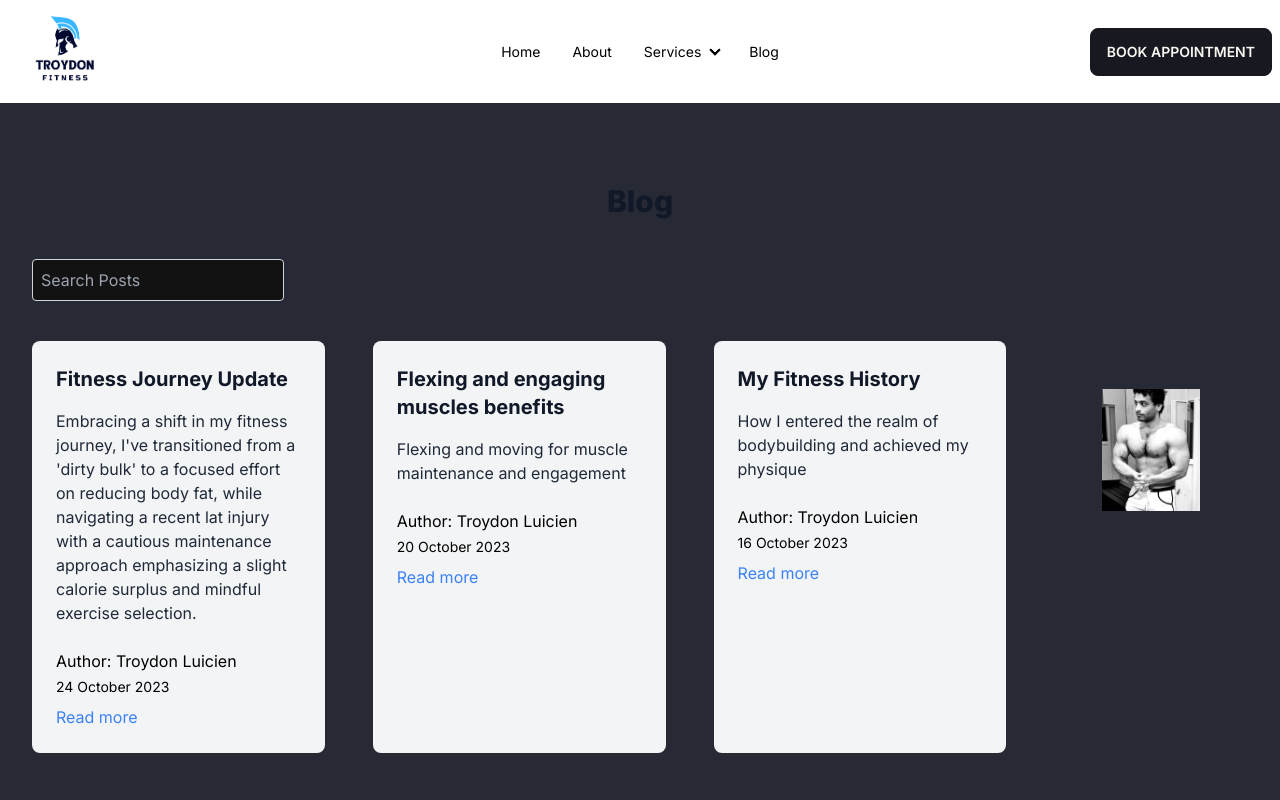
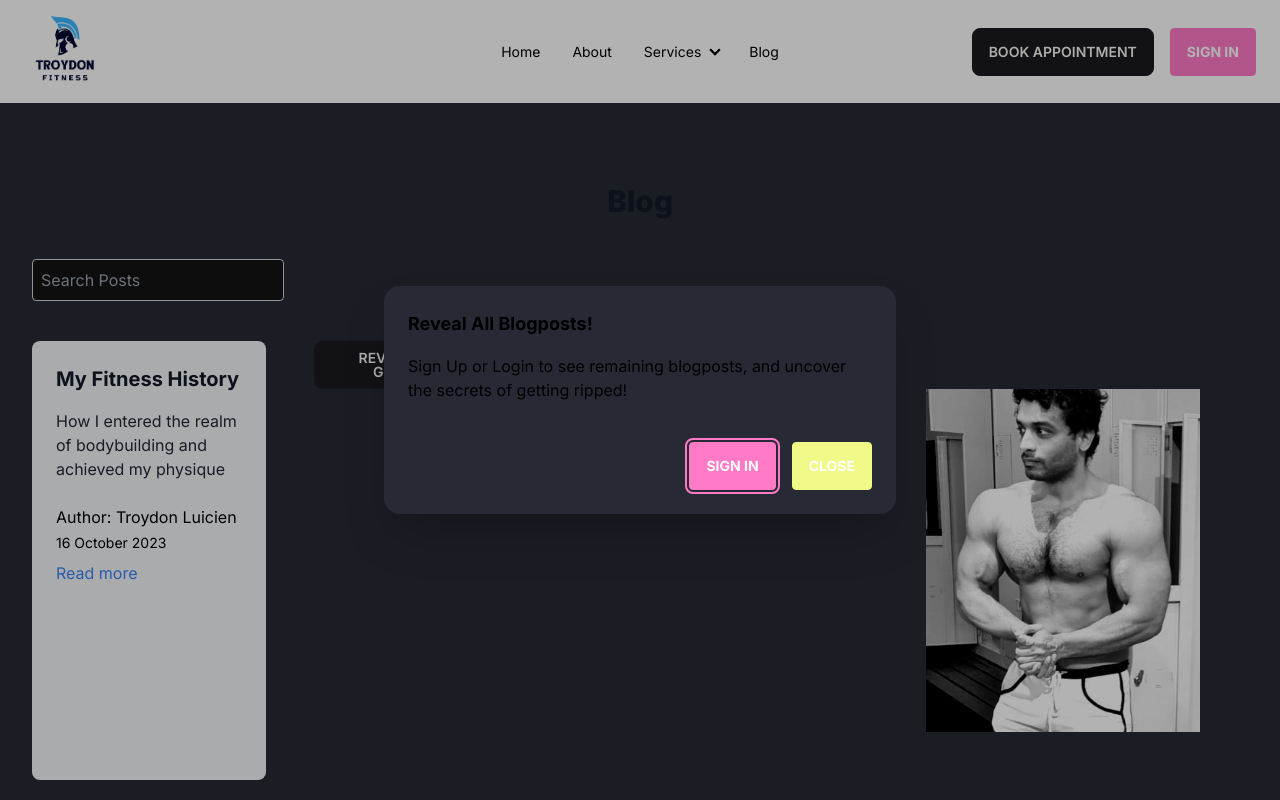
Before and after one commit to TroydonAnabolic/troydon-fitness-next, a Next.js app: page /blog in a window 1280 px wide. Shown: the top 800 px of the page. Built offline with nearby package versions, Linux system fonts and the light colour scheme; no server answers.

Commit message:
Implement basic sign up with github

```diff
--- a/app/NavBar.tsx
+++ b/app/NavBar.tsx
@@ -1,6 +1,39 @@
+"use client";
+
 import Link from "next/link";
 import Image from "next/image";
 import React from "react";
+import { signIn, signOut, useSession } from "next-auth/react";
+import { usePathname } from "next/navigation";
+
+function AuthButton() {
+  const { data: session } = useSession();
+
+  if (session) {
+    return (
+      <div className="flex items-center space-x-2">
+        <span className="pl-2">{session?.user?.name}</span>
+        <button
+          className="btn btn-primary text-white font-bold py-2 px-4 rounded"
+          onClick={() => signOut()}
+        >
+          Sign out
+        </button>
+      </div>
+    );
+  }
+
+  return (
+    <div className="flex items-center space-x-2 pr-4 pl-4">
+      <button
+        className="btn btn-primary text-white font-bold py-2 px-4 rounded"
+        onClick={() => signIn()}
+      >
+        Sign in
+      </button>
+    </div>
+  );
+}
 
 // Nav bar sample from daisy UI Tailwind
 const NavBar = () => {
@@ -105,6 +138,7 @@ const NavBar = () => {
         <Link href="/appointments" className="btn">
           Book Appointment
         </Link>
+        <AuthButton />
       </div>
     </div>
   );
--- /dev/null
+++ b/app/api/auth/[...nextauth]/route.ts
@@ -0,0 +1,15 @@
+import NextAuth from "next-auth";
+import GitHubProvider from "next-auth/providers/github";
+
+export const authOptions = {
+  providers: [
+    GitHubProvider({
+      clientId: process.env.GITHUB_ID ?? "",
+      clientSecret: process.env.GITHUB_SECRET ?? "",
+    }),
+  ],
+};
+
+export const handler = NextAuth(authOptions);
+
+export { handler as GET, handler as POST };
--- /dev/null
+++ b/app/components/Auth/SessionProvider.tsx
@@ -0,0 +1,3 @@
+"use client";
+import { SessionProvider } from "next-auth/react";
+export default SessionProvider;
--- a/app/components/ListItem.tsx
+++ b/app/components/ListItem.tsx
@@ -1,14 +1,36 @@
 import React from "react";
 import Link from "next/link";
 import getFormattedDate from "@/lib/getFormattedDate";
+import { Session } from "next-auth";
 
 type Props = {
   post: BlogPost;
+  session: Session | null;
 };
 
-export default function ListItem({ post }: Props) {
+export default function ListItem({ post, session }: Props) {
   const { id, title, date, author, description } = post;
   const formattedDate = getFormattedDate(date);
+
+  // If the user is logged in and is a paid customer for blogs, then render all posts
+  if (session) {
+    return (
+      <div className="bg-gray-100 dark:bg-gray-700 p-6 rounded-lg">
+        <h3 className="text-xl font-bold mb-4 text-gray-900 dark:text-white">
+          {title}
+        </h3>
+        <p className="text-gray-800 dark:text-gray-300 mb-6">{description}</p>
+        <p>Author: {author}</p>
+        <p className="text-sm mt-1 mb-2">{formattedDate}</p>
+        <Link
+          className="text-blue-500 hover:underline dark:text-blue-300"
+          href={`/posts/${id}`}
+        >
+          Read more
+        </Link>
+      </div>
+    );
+  } else if (title == "My Fitness History") {
     return (
       <div className="bg-gray-100 dark:bg-gray-700 p-6 rounded-lg">
         <h3 className="text-xl font-bold mb-4 text-gray-900 dark:text-white">
@@ -26,3 +48,4 @@ export default function ListItem({ post }: Props) {
       </div>
     );
   }
+}
--- /dev/null
+++ b/app/components/Modals/SignupModal.tsx
@@ -0,0 +1,55 @@
+import { signIn } from "next-auth/react";
+import React from "react";
+
+type Props = {
+  closeModal: () => void;
+  modalRef: React.RefObject<HTMLDialogElement>;
+};
+
+const SignupModal = ({ closeModal, modalRef }: Props) => {
+  const closeModalHandler = () => {
+    if (modalRef.current) {
+      modalRef.current.close();
+    }
+  };
+
+  return (
+    <div>
+      <button className="btn" onClick={closeModal}>
+        Reveal Secrets to getting ripped
+      </button>
+      <dialog
+        id="my_modal_5"
+        className="modal modal-bottom sm:modal-middle"
+        ref={modalRef}
+      >
+        <div className="modal-box">
+          <h3 className="font-bold text-lg">Reveal All Blogposts!</h3>
+          <p className="py-4">
+            Sign Up or Login to see remaining blogposts, and uncover the secrets
+            of getting ripped!
+          </p>
+          <div className="modal-action">
+            <form method="dialog">
+              {/* if there is a button in form, it will close the modal */}
+              <button
+                className="btn btn-primary text-white font-bold py-2 px-4 rounded mr-2"
+                onClick={() => signIn()}
+              >
+                Sign in
+              </button>
+              <button
+                className="btn btn-warning text-white font-bold py-2 px-4 rounded ml-2"
+                onClick={closeModalHandler}
+              >
+                Close
+              </button>
+            </form>
+          </div>
+        </div>
+      </dialog>
+    </div>
+  );
+};
+
+export default SignupModal;
--- a/app/components/Posts.tsx
+++ b/app/components/Posts.tsx
@@ -1,7 +1,9 @@
 "use client";
-import React, { useState } from "react";
+import React, { useEffect, useRef, useState } from "react";
 import ListItem from "./ListItem";
 import Image from "next/image";
+import SignupModal from "./Modals/SignupModal";
+import { useSession } from "next-auth/react";
 
 interface PostsProps {
   posts: BlogPost[]; // Define the prop for posts
@@ -9,10 +11,27 @@ interface PostsProps {
 
 const Posts: React.FC<PostsProps> = ({ posts }) => {
   const [searchTerm, setSearchTerm] = useState("");
+  const { data: session } = useSession();
 
   const filteredPosts = posts.filter((post) =>
     post.title?.toLowerCase().includes(searchTerm.toLowerCase())
   );
+
+  const modalRef = useRef<HTMLDialogElement | null>(null);
+
+  const openModal = () => {
+    if (modalRef.current) {
+      modalRef.current.showModal();
+    }
+  };
+
+  useEffect(() => {
+    if (!session) {
+      if (modalRef.current) {
+        modalRef.current.showModal();
+      }
+    }
+  }, [session]);
 
   return (
     <div>
@@ -26,18 +45,20 @@ const Posts: React.FC<PostsProps> = ({ posts }) => {
         />
       </div>
       <div className="flex flex-col md:flex-row gap-12">
-        <div className="max-h-[500px] overflow-y-auto grid grid-cols-1 md:grid-cols-2 lg:grid-cols-3 gap-12 no-scrollbar">
+        <div className="max-h-[500px] overflow-y-auto grid grid-cols-1 md:grid-cols-2 lg:grid-cols-3 gap-12 no-scrollbar relative">
           {filteredPosts.map((post) => (
-            <ListItem key={post.id} post={post} />
+            <ListItem key={post.id} post={post} session={session} />
           ))}
+          <SignupModal closeModal={openModal} modalRef={modalRef} />
         </div>
 
-        <div className="md:w-1/2 m-12">
+        <div className="md:w-1/2 m-12 relative">
           <Image
             src="/gym-black-and-white.jpg"
             alt="Gym Image"
-            width={600}
-            height={350}
+            width={800}
+            height={500}
+            className="w-full h-full object-cover"
           />
         </div>
       </div>
--- a/app/layout.tsx
+++ b/app/layout.tsx
@@ -6,6 +6,8 @@ import Image from "next/image";
 import Link from "next/link";
 import NavBar from "./NavBar";
 import Footer from "./Footer";
+import { getServerSession } from "next-auth";
+import SessionProvider from "./components/Auth/SessionProvider";
 const inter = Inter({ subsets: ["latin"] });
 
 export const metadata: Metadata = {
@@ -13,19 +15,23 @@ export const metadata: Metadata = {
   description: "Personal Training services",
 };
 
-export default function RootLayout({
+export default async function RootLayout({
   children,
 }: {
   children: React.ReactNode;
 }) {
+  const session = await getServerSession();
+
   return (
     <html lang="en" data-theme="dracula">
       <body className={inter.className}>
-        <div className="flex flex-col min-h-screen">
-          <NavBar />
-          <main className="flex-1 p-4">{children}</main>
-          <Footer />
-        </div>
+        <SessionProvider session={session}>
+          <div className="flex flex-col min-h-screen">
+            <NavBar />
+            <main className="flex-1 p-4">{children}</main>
+            <Footer />
+          </div>
+        </SessionProvider>
       </body>
     </html>
   );
--- a/next.config.js
+++ b/next.config.js
@@ -1,6 +1,9 @@
 /** @type {import('next').NextConfig} */
-const nextConfig ={
-    output:"standalone",
-}
+const nextConfig = {
+  output: "standalone",
+  experimental: {
+    serverActions: true,
+  },
+};
 
 module.exports = nextConfig;
--- a/package.json
+++ b/package.json
@@ -15,6 +15,7 @@
     "axios": "^1.6.0",
     "gray-matter": "^4.0.3",
     "next": "13.5.4",
+    "next-auth": "^4.24.4",
     "react": "^18",
     "react-day-picker": "^8.8.2",
     "react-dom": "^18",
```
Also changed, not shown: 1 other file (tests, documents, lock files or other folders). Lines whose indentation alone changed are shown as unchanged.
